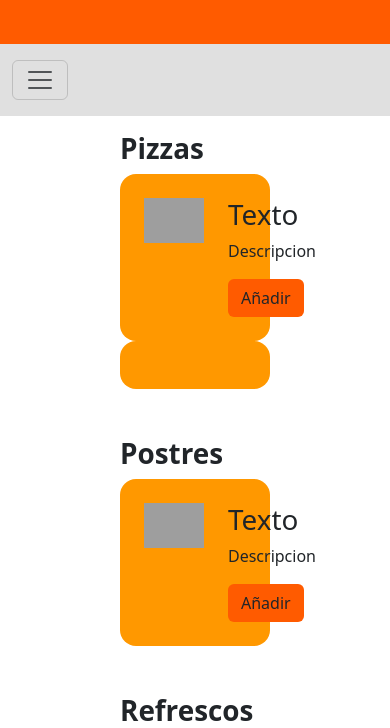
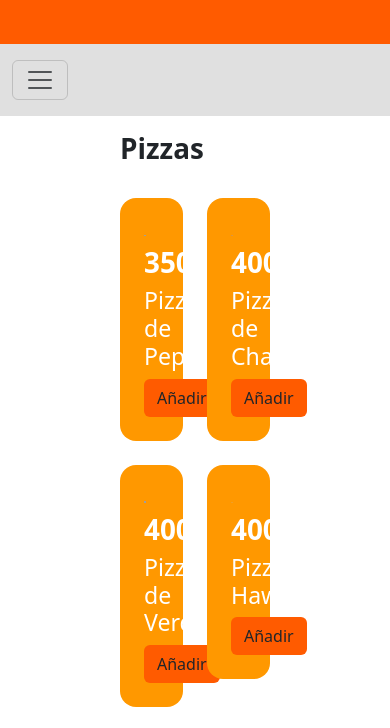
Before and after one commit to Santhurt/tienda_pizza, a plain HTML site: page productos.html in a window 390 px wide. Shown: the part 53-781 px from the top of the page. Drawn offline with Linux system fonts and the light colour scheme; grey boxes are pictures that could not be loaded.

Commit message:
Renderizado del menu

```diff
--- a/js/componentes.js
+++ b/js/componentes.js
@@ -26,20 +26,51 @@ export const dom = {
         };
     },
 
-    createImageContainer: (imgSrc, precio, nombre) => {
-        const colContainer = document.createElement("div");
-        colContainer.classList.add("col-md-6", "mb-3");
-
-        const container = document.createElement("div");
-        container.classList.add("bg-secondary-s", "p-4", "rounded-4", "h-100");
-
-        const imgContainer = document.createElement("div");
-        imgContainer.classList.add("text-center", "mb-4");
-
+    createComponent: (imgSrc, nombre, precio) => {
         const img = document.createElement("img");
         img.src = imgSrc;
         img.classList.add("img-fluid");
+
+        const h2 = document.createElement("h2");
+        h2.classList.add("text-white", "fw-bold");
+        h2.textContent = precio;
+
+        const h3 = document.createElement("h3");
+        h3.classList.add("text-white");
+        h3.textContent = nombre;
+
+        return {
+            image: img,
+            h2Precio: h2,
+            h3Nombre: h3
+        }
+
     },
+
+    createCard: (imgSrc, nombre, precio) => {
+        const colContainer = document.createElement("div");
+        colContainer.classList.add("col-6", "mt-4");
+
+        const container = document.createElement("div");
+        container.classList.add("bg-secondary-s", "p-4", "rounded-4");
+
+        const rowContainer = document.createElement("div");
+        rowContainer.classList.add("row");
+
+        const img = createImageCard(imgSrc);
+        const text = createTextCard(precio, nombre);
+
+        rowContainer.appendChild(img);
+        rowContainer.appendChild(text);
+
+        container.appendChild(rowContainer);
+
+        colContainer.appendChild(container);
+
+        return colContainer;
+
+    }
+
 };
 
 const createImage = (imgSrc) => {
@@ -96,3 +127,43 @@ const createIndicator = () => {
     itemCount++;
     return btnIndicator;
 };
+
+// SECCCION DE PRODUCTOS
+
+const createImageCard = (imgSrc) => {
+    const imgContainer = document.createElement("div");
+    imgContainer.classList.add("col-8");
+
+    const img = document.createElement("img");
+    img.classList.add("img-fluid");
+    img.src = imgSrc;
+    img.style.width = "100%";
+
+    imgContainer.appendChild(img);
+
+    return imgContainer;
+}
+
+const createTextCard = (precio, nombre) => {
+    const textContainer = document.createElement("div");
+    textContainer.classList.add("col-4", "text-white");
+
+    const h1 = document.createElement("h1");
+    h1.classList.add("fw-bold");
+    h1.textContent = precio;
+
+
+    const h3 = document.createElement("h3");
+    h3.textContent = nombre;
+
+    const button = document.createElement("button");
+    button.type = "button";
+    button.classList.add("btn", "bg-primary-s");
+    button.textContent = "Añadir";
+
+    textContainer.appendChild(h1);
+    textContainer.appendChild(h3);
+    textContainer.appendChild(button);
+
+    return textContainer;
+}
--- /dev/null
+++ b/js/eventos/productos.js
@@ -0,0 +1,25 @@
+import { dom } from "../componentes.js";
+import { data } from "../logica.js";
+
+export function startProducts() {
+    const pizzasContainer = document.querySelector("#pizzas-container");
+    const postresContainer = document.querySelector("#postres-container");
+
+    data.getProducts().then(products => {
+        const pizzas = products.pizzas;
+        const postres = products.postres;
+
+        pizzas.forEach(pizza => {
+            const productCard = dom.createCard(pizza.imagen, pizza.nombre, pizza.precio);
+
+            pizzasContainer.appendChild(productCard);
+        });
+
+        postres.forEach(postre => {
+            const postreCard = dom.createCard(postre.imagen, postre.nombre, postre.precio);
+
+            postresContainer.appendChild(postreCard);
+        });
+    })
+
+}
--- a/js/logica.js
+++ b/js/logica.js
@@ -1,6 +1,5 @@
 export const data = {
-    getProducts: function () {
-        return fetch("../api/alimentos.json")
+    getProducts: () => fetch("../api/alimentos.json")
         .then((response) => {
             if (!response.ok) {
                 throw new Error("Error al cargar los productos");
@@ -13,6 +12,5 @@ export const data = {
         })
         .catch((error) => {
             console.log(error);
-            });
-    },
+        }),
 };
--- a/js/main.js
+++ b/js/main.js
@@ -1,5 +1,17 @@
-import { startIndex } from "./eventos/index.js";
+// import { startIndex } from "./eventos/index.js";
 
 document.addEventListener("DOMContentLoaded", () => {
-    startIndex();
+    const page = window.location.pathname.split("/").pop();
+    console.log(page);
+
+    if (page == "index.html") {
+        import("./eventos/index.js").then(module => {
+            module.startIndex();
+        })
+    } else if (page == "productos.html") {
+        import("./eventos/productos.js").then(module => {
+            module.startProducts();
+        })
+    }
+
 });
--- a/productos.html
+++ b/productos.html
@@ -55,59 +55,26 @@
     </nav>
 
     <section class="container-fluid mt-3 pizzas">
-        <div class="row px-5 mx-5 mb-5">
-        <h1 class="fw-bold">Pizzas</h1>
-        <!--Producto-->
-            <div class="col">
-                <div class="bg-secondary-s p-4 rounded-4">
-                    <div class="row">
-                        <div class="col-8">
-                            <img src="./img/pizza_pepper.png" alt="" class="img-fluid" />
-                        </div>
+        <div class="row px-5 mx-5" id="pizzas-container">
+            <h1 class="fw-bold">Pizzas</h1>
+            <!--Producto-->
 
-                        <div class="col-4">
-                            <h1>Texto</h1>
-                            <p>Descripcion</p>
 
-                            <button type="button" class="btn bg-primary-s">Añadir</button>
-                        </div>
-                    </div>
-                </div>
-            </div>
-
-            <div class="col">
-                <div class="bg-secondary-s p-4 rounded-4"></div>
-            </div>
         </div>
     </section>
 
     <section class="container-fluid mt-3 pizzas">
-        <div class="row px-5 mx-5 mb-5">
-        <h1 class="fw-bold">Postres</h1>
-        <!--Producto-->
-            <div class="col">
-                <div class="bg-secondary-s p-4 rounded-4">
-                    <div class="row">
-                        <div class="col-8">
-                            <img src="./img/pizza_pepper.png" alt="" class="img-fluid" />
-                        </div>
+        <div class="row px-5 mx-5 mb-5" id="postres-container">
+            <h1 class="fw-bold">Postres</h1>
+            <!--Producto-->
 
-                        <div class="col-4">
-                            <h1>Texto</h1>
-                            <p>Descripcion</p>
-
-                            <button type="button" class="btn bg-primary-s">Añadir</button>
-                        </div>
-                    </div>
-                </div>
-            </div>
 
         </div>
     </section>
 
     <section class="container-fluid mt-3 pizzas">
         <div class="row px-5 mx-5 mb-5">
-        <h1 class="fw-bold">Refrescos</h1>
+            <h1 class="fw-bold">Refrescos</h1>
             <div class="col">
                 <div class="bg-secondary-s p-4 rounded-4">
                     <div class="row">
@@ -140,6 +107,8 @@
             </div>
         </div>
     </footer>
+
+    <script src="./js/main.js" type="module"></script>
     <script src="./js/bootstrap.bundle.min.js"></script>
 </body>
 
```
Also changed, not shown: index.html (+18 -12 lines), js/eventos/index.js (+15 -0 lines). Lines whose indentation alone changed are shown as unchanged.
